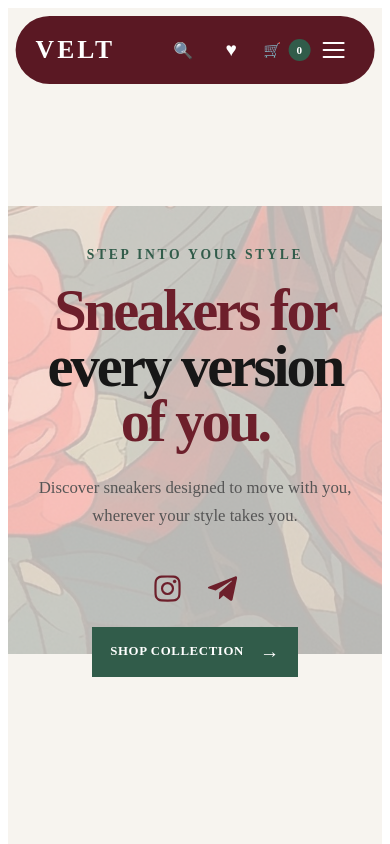
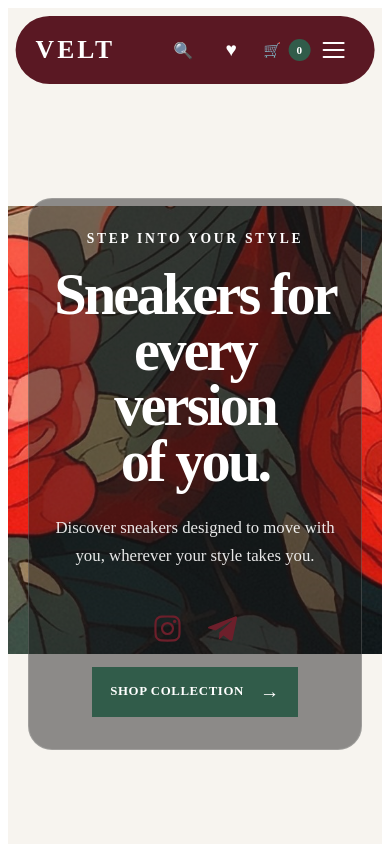
Before and after one commit to hadiswebpro/shopping-cart-odin, a React (Vite) app: page / in a window 390 px wide. Shown: the top 844 px of the page. Built offline with nearby package versions, Linux system fonts and the light colour scheme; the HTML template or start-up script is replaced by a standard one.

Commit message:
refine responsive hero spacing and contrast

```diff
--- a/src/pages/Home/Home.module.css
+++ b/src/pages/Home/Home.module.css
@@ -326,7 +326,7 @@
 @media (max-width: 900px) {
     .hero {
         min-height: 100svh;
-        padding: 8rem 2rem 4rem;
+        padding: 9rem 2rem 5rem;
 
         display: flex;
         align-items: center;
@@ -339,20 +339,35 @@
         position: relative;
         z-index: 5;
 
+        width: min(700px, 100%);
         max-width: 700px;
-        margin: 0 auto;
+        margin: 1.5rem auto 0;
+        padding: 2.5rem 2rem;
+
+        background: rgba(23, 23, 23, 0.48);
+        border: 1px solid rgba(255, 255, 255, 0.16);
+        border-radius: 2rem;
+        box-sizing: border-box;
+    }
+
+    .eyebrow {
+        color: #ffffff;
+    }
+
+    .hero h1,
+    .hero h1 span {
+        color: #ffffff;
     }
 
     .description {
         margin-inline: auto;
+        color: rgba(255, 255, 255, 0.9);
     }
 
     .heroActions {
         justify-content: center;
         align-items: center;
     }
-
-    /* Image becomes a subtle background */
 
     .heroImageWrapper {
         position: absolute;
@@ -376,10 +391,8 @@
         object-fit: cover;
         border-radius: 2rem;
 
-        opacity: 0.32;
+        opacity: 0.95;
     }
-
-    /* Hide bubbles on responsive */
 
     .bubble {
         display: none;
@@ -394,7 +407,13 @@
 @media (max-width: 500px) {
     .hero {
         min-height: 100svh;
-        padding: 7rem 1.25rem 3rem;
+        padding: 7.5rem 1.25rem 3rem;
+    }
+
+    .heroContent {
+        margin-top: 1rem;
+        padding: 2rem 1.25rem;
+        border-radius: 1.5rem;
     }
 
     .hero h1 {
@@ -427,7 +446,7 @@
         max-width: none;
         max-height: none;
 
-        opacity: 0.25;
+        opacity: 0.95;
     }
 }
 
```
